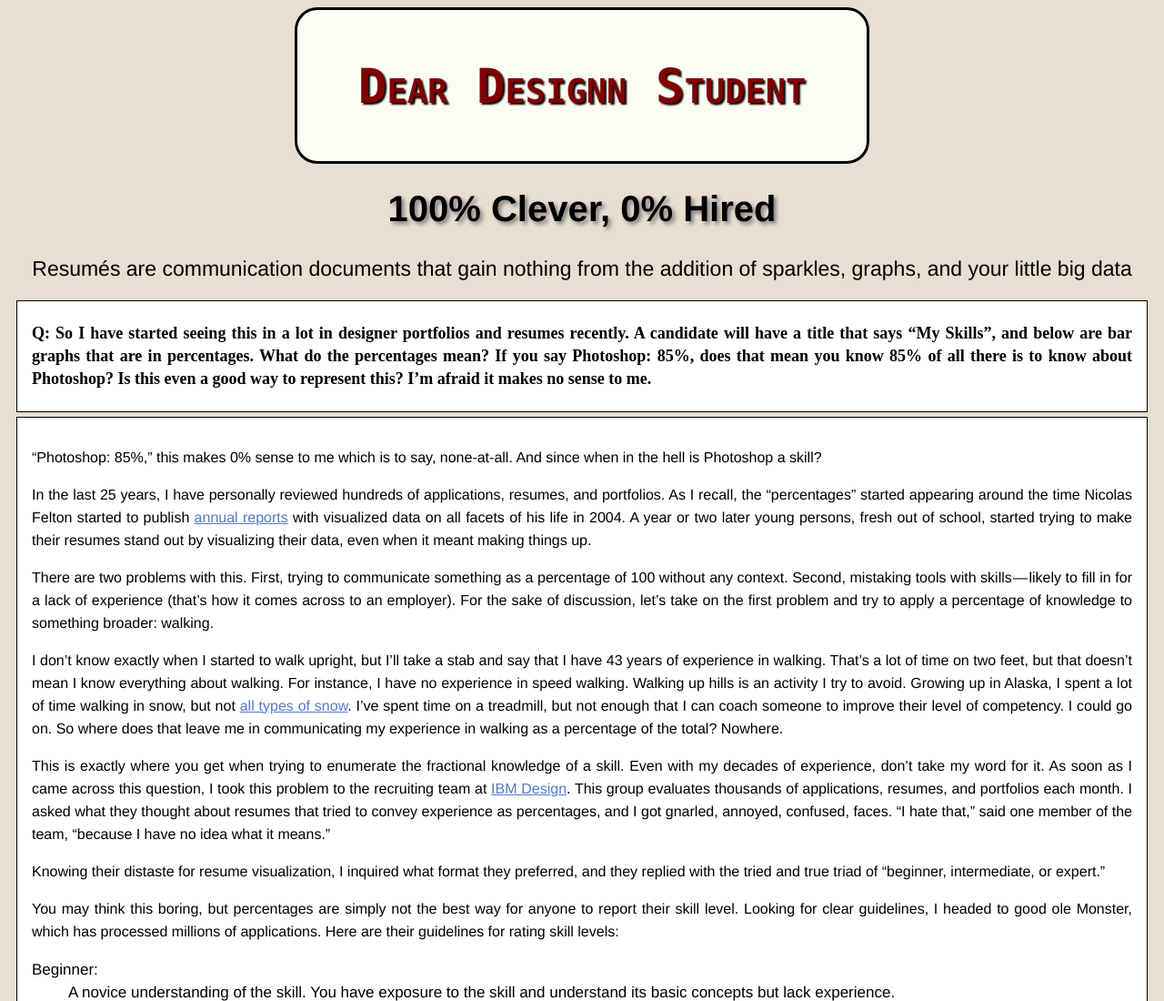
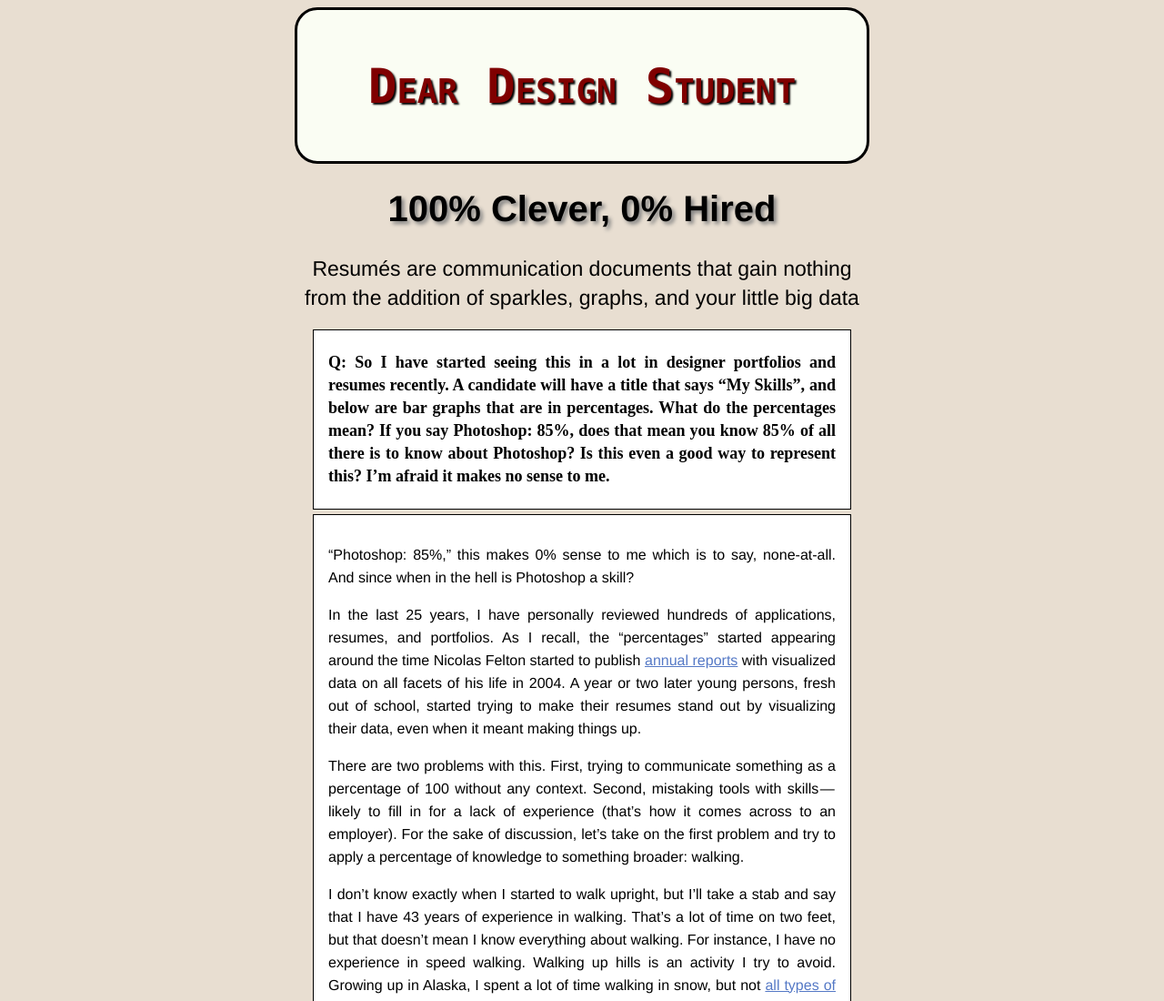
Before and after one commit to COM-CM-523-AT-BU/blog-design-gbwilletts, a plain HTML site: page index.html in a window 1280 px wide. Shown: the top 1100 px of the page at 91% size. Drawn offline with Linux system fonts and the light colour scheme.

Commit message:
Update index.html

```diff
--- a/index.html
+++ b/index.html
@@ -9,7 +9,7 @@
   </head>
   <body>
     <header>
-      <h3>Dear Designn Student</h3>
+      <h3>Dear Design Student</h3>
     </header>
     <article>
       <!-- this is the branding/main heading for the blog -->
@@ -18,6 +18,7 @@
       <h1>100% Clever, 0% Hired</h1>
 
       <!-- this is the article subheading/teaser -->
+      <div class="content">
       <h2>
         Resumés are communication documents that gain nothing from the addition
         of sparkles, graphs, and your little big data
@@ -180,6 +181,7 @@
           <a href="#">Job Hunting</a>
         </p>
       </footer>
+      </div>
     </article>
   </body>
 </html>
```
